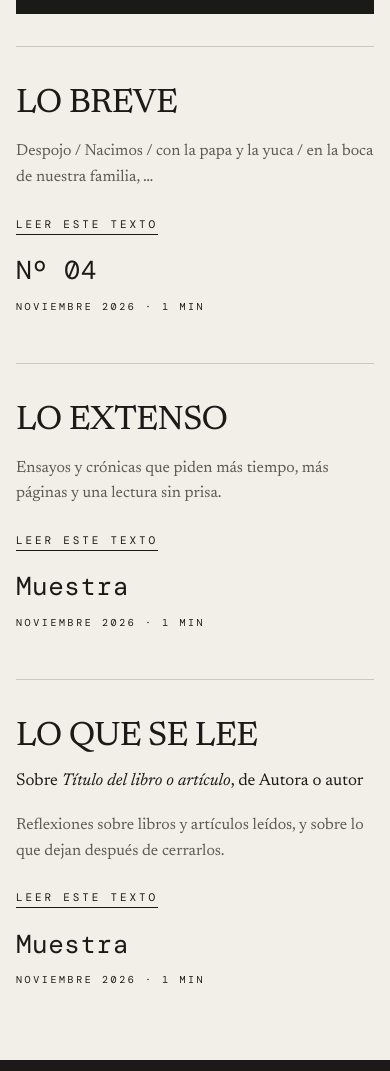
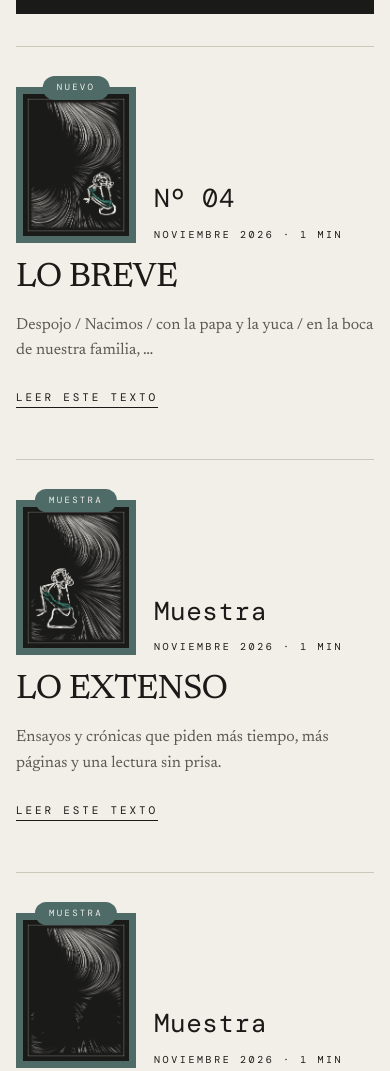
Before and after one commit to mazapata-ia/mazapata-ia.github.io, a plain HTML site: page index.html in a window 390 px wide. Shown: the part 898-1969 px from the top of the page. Drawn offline with nearby package versions, Linux system fonts and the light colour scheme.

Commit message:
Portada: vuelven las imágenes de los bloques destacados
Co-Authored-By: Claude Opus 5.5 <noreply@anthropic.com>
Claude-Session: https://claude.ai/code/session_01SWpwBt1Z9Wa1zDKiLjt5rY

```diff
--- a/assets/estilo.css
+++ b/assets/estilo.css
@@ -255,17 +255,11 @@ picture.cubierta img { display: block; width: 100%; aspect-ratio: 3 / 4; object-
 .poema + .poema { margin-top: 44px; padding-top: 38px; border-top: 1px solid var(--rule); }
 .prose .poema-num { margin: 0 0 20px; font-family: var(--display); font-style: italic; font-size: 30px; line-height: 1; letter-spacing: 0; color: var(--accent); white-space: normal; }
 
-/* Sin imagen por texto (el dibujo irá en el fondo) */
-.featured { grid-template-columns: 22px minmax(0, 1fr) auto; }
+/* Sin imagen en el índice ni en cada texto (la portada sí las tiene) */
 .row a { grid-template-columns: 74px minmax(0, 1fr) 150px; }
 @media (max-width: 980px) {
-  .featured { grid-template-columns: 22px minmax(0, 1fr); }
-  .issue { grid-column: 2; }
   .row a { grid-template-columns: 56px minmax(0, 1fr); }
 }
 @media (max-width: 620px) {
-  .featured { grid-template-columns: minmax(0, 1fr); }
-  .featured .body, .issue { grid-column: 1; }
-  .issue { grid-row: auto; }
   .row a { grid-template-columns: minmax(0, 1fr); }
 }
--- a/index.html
+++ b/index.html
@@ -21,7 +21,7 @@
 <link rel="preconnect" href="https://fonts.googleapis.com">
 <link rel="preconnect" href="https://fonts.gstatic.com" crossorigin>
 <link href="https://fonts.googleapis.com/css2?family=Newsreader:ital,opsz,wght@0,6..72,300..700;1,6..72,300..700&family=DM+Mono:wght@400;500&family=Oswald:wght@500;600&display=swap" rel="stylesheet">
-<link rel="stylesheet" href="/assets/estilo.css?v=202611201537">
+<link rel="stylesheet" href="/assets/estilo.css?v=202611201539">
 <link rel="icon" type="image/png" href="/assets/favicon.png">
 <link rel="apple-touch-icon" href="/assets/apple-touch-icon.png">
 </head>
@@ -68,6 +68,10 @@
   </section>
   <section class="featured" id="ultimos" aria-label="Textos breves: último texto">
     <span class="vert mono">Nº 04 · Breves</span>
+    <a class="cover" href="/escritos/un-hilo-casi-invisible/" aria-label="Leer Un hilo casi invisible">
+      <span class="tab mono">Nuevo</span>
+      <picture class="cubierta"><source srcset="/assets/grabado-breves.webp" type="image/webp"><img src="/assets/grabado-breves.jpg" alt="" width="900" height="1200" loading="lazy"></picture>
+    </a>
     <div class="body">
       <h2><a href="/escritos/un-hilo-casi-invisible/">Lo breve</a></h2>
 
@@ -78,6 +82,10 @@
   </section>
   <section class="featured" aria-label="Textos largos: último texto">
     <span class="vert mono">Muestra · Largos</span>
+    <a class="cover" href="/escritos/muestra-largos/" aria-label="Leer Lo extenso">
+      <span class="tab mono">Muestra</span>
+      <picture class="cubierta"><source srcset="/assets/grabado-largos.webp" type="image/webp"><img src="/assets/grabado-largos.jpg" alt="" width="900" height="1200" loading="lazy"></picture>
+    </a>
     <div class="body">
       <h2><a href="/escritos/muestra-largos/">Lo extenso</a></h2>
 
@@ -88,6 +96,10 @@
   </section>
   <section class="featured" aria-label="Lecturas que me atraviesan: último texto">
     <span class="vert mono">Muestra · Lecturas</span>
+    <a class="cover" href="/escritos/muestra-lecturas/" aria-label="Leer Lo que se lee">
+      <span class="tab mono">Muestra</span>
+      <picture class="cubierta"><source srcset="/assets/grabado-lecturas.webp" type="image/webp"><img src="/assets/grabado-lecturas.jpg" alt="" width="900" height="1200" loading="lazy"></picture>
+    </a>
     <div class="body">
       <h2><a href="/escritos/muestra-lecturas/">Lo que se lee</a></h2>
       <p class="obra">Sobre <em>Título del libro o artículo</em>, de Autora o autor</p>
@@ -117,6 +129,6 @@
     </nav>
   </div>
 </footer>
-<script src="/assets/sitio.js?v=202611201537" defer></script>
+<script src="/assets/sitio.js?v=202611201539" defer></script>
 </body>
 </html>
```
Also changed, not shown: 404.html (+2 -2 lines), acerca/index.html (+2 -2 lines), apoyar/index.html (+2 -2 lines), breves/index.html (+2 -2 lines), escritos/los-suspiros-de-volver/index.html (+2 -2 lines), escritos/maduracion-constante/index.html (+2 -2 lines), escritos/muestra-largos/index.html (+2 -2 lines), escritos/muestra-lecturas/index.html (+2 -2 lines), escritos/no-morir-en-vida/index.html (+2 -2 lines), escritos/un-hilo-casi-invisible/index.html (+2 -2 lines), largos/index.html (+2 -2 lines), lecturas/index.html (+2 -2 lines), 1 other file.
